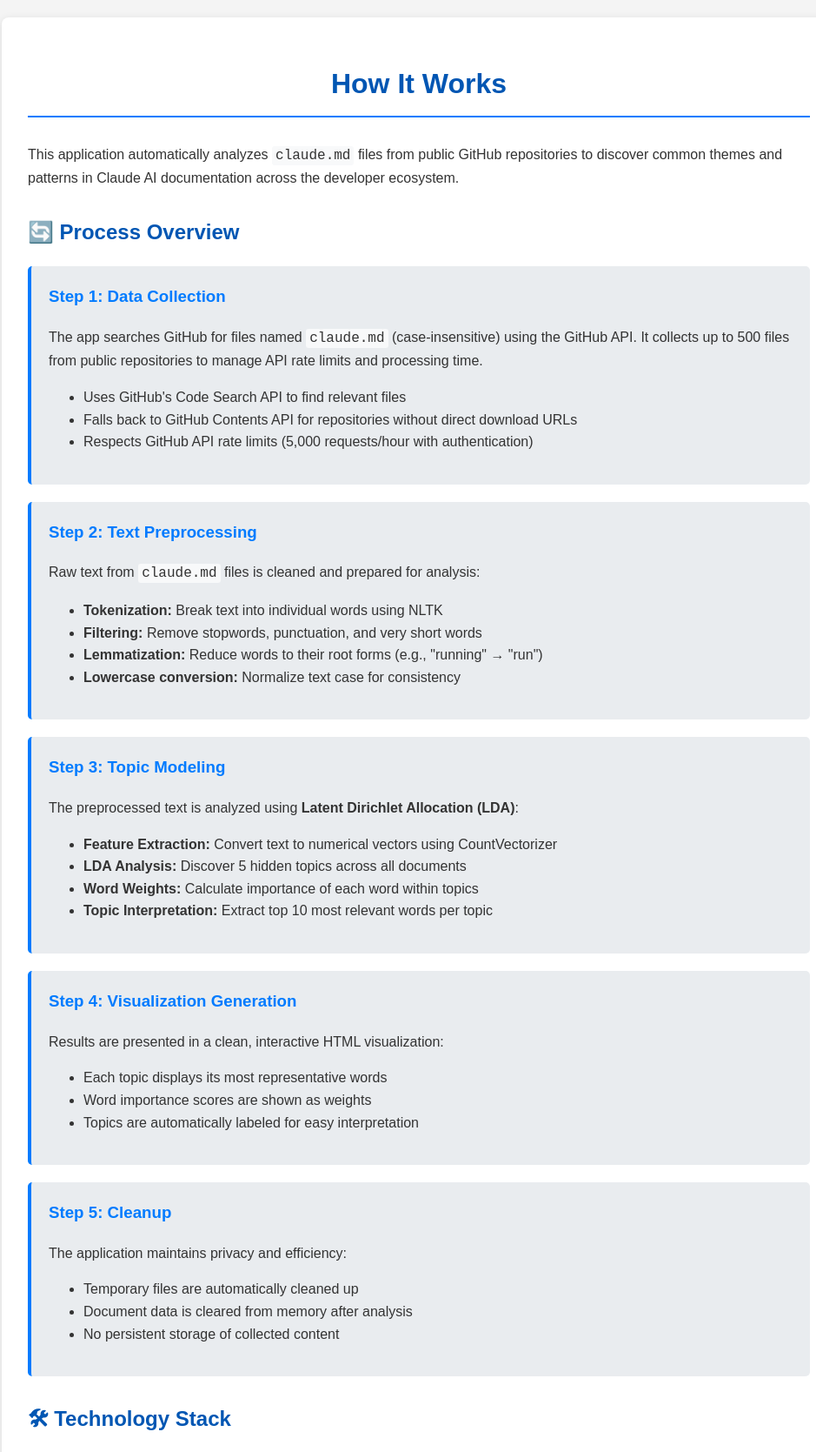
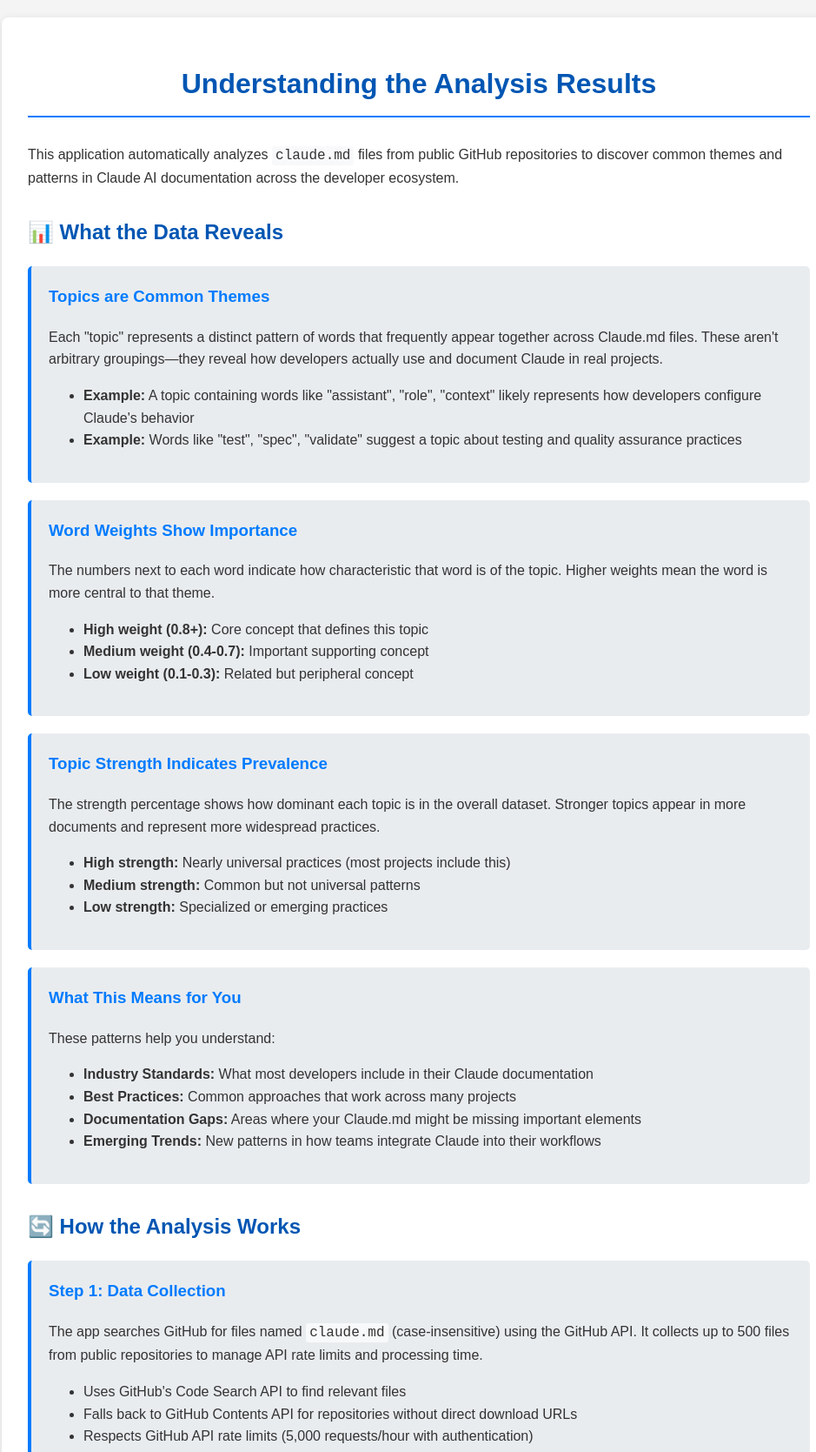
Before and after one commit to grzetich/analyzeclaudemd, a Flask app: page /how-it-works in a window 1280 px wide. Shown: the top 1669 px of the page at 87% size, without its empty margins (158-1097 px from the left). Run offline with Flask 3, Linux system fonts and the light colour scheme; parts of the project's set-up code (start-up, migrations or seed data) failed here and were passed over.

Commit message:
Enhance data visualization clarity and improve documentation
- Replace basic visualization with enhanced design featuring:
  * Semantic topic labels based on word patterns
  * Color-coded topic cards with gradient headers
  * Visual topic strength indicators with animated bars
  * Improved typography and modern UI design
  * Statistics overview with file counts and metrics

- Restructure how-it-works page to prioritize meaning over mechanics:
  * Add "What the Data Reveals" section explaining topic interpretation
  * Explain word weights and topic strength significance
  * Provide concrete examples and practical implications
  * Maintain technical details in secondary section

🤖 Generated with [Claude Code](https://claude.ai/code)

Co-Authored-By: Claude <noreply@anthropic.com>

```diff
--- a/app.py
+++ b/app.py
@@ -578,56 +578,374 @@ def perform_lda_and_visualize(documents, num_topics=5):
         # Get feature names
         feature_names = vectorizer.get_feature_names_out()
 
-        # Create simple HTML visualization
-        create_simple_visualization(lda_model, feature_names, num_topics)
+        # Calculate analysis stats for visualization
+        analysis_stats = {
+            'total_documents': len(documents),
+            'processed_documents': len(processed_docs),
+            'vocabulary_size': len(feature_names),
+            'topics_discovered': num_topics
+        }
+
+        # Create enhanced HTML visualization
+        create_enhanced_visualization(lda_model, feature_names, num_topics, analysis_stats)
         print(f"LDA visualization saved to {VIS_HTML_PATH}")
         return True
     except Exception as e:
         print(f"Error during LDA modeling or visualization: {e}")
         return False
 
-def create_simple_visualization(lda_model, feature_names, num_topics):
+def generate_topic_label(top_words):
     """
-    Creates a simple HTML visualization of LDA topics.
+    Generate a semantic label for a topic based on its top words.
     """
+    # Simple heuristic: look for common patterns in Claude.md files
+    top_3_words = top_words[:3]
+
+    # Check for common Claude.md themes
+    if any(word in top_3_words for word in ['assistant', 'claude', 'ai']):
+        return "AI Assistant Configuration"
+    elif any(word in top_3_words for word in ['project', 'repo', 'repository']):
+        return "Project Structure"
+    elif any(word in top_3_words for word in ['code', 'function', 'class']):
+        return "Code Guidelines"
+    elif any(word in top_3_words for word in ['file', 'directory', 'folder']):
+        return "File Management"
+    elif any(word in top_3_words for word in ['test', 'testing', 'spec']):
+        return "Testing & Quality"
+    elif any(word in top_3_words for word in ['data', 'database', 'api']):
+        return "Data & APIs"
+    elif any(word in top_3_words for word in ['user', 'interface', 'ui']):
+        return "User Interface"
+    elif any(word in top_3_words for word in ['deploy', 'build', 'production']):
+        return "Deployment & Build"
+    elif any(word in top_3_words for word in ['doc', 'documentation', 'readme']):
+        return "Documentation"
+    elif any(word in top_3_words for word in ['style', 'format', 'convention']):
+        return "Code Style"
+    else:
+        # Fallback: use the top 2 words
+        return f"{top_words[0].title()} & {top_words[1].title()}"
+
+def create_enhanced_visualization(lda_model, feature_names, num_topics, analysis_stats):
+    """
+    Creates an enhanced HTML visualization of LDA topics with better clarity.
+    """
+    # Calculate topic strengths for relative sizing
+    topic_strengths = []
+    for topic in lda_model.components_:
+        strength = topic.sum()  # Sum of all word weights in topic
+        topic_strengths.append(strength)
+
+    # Normalize strengths to 0.6-1.0 range for visual scaling
+    max_strength = max(topic_strengths)
+    min_strength = min(topic_strengths)
+    normalized_strengths = []
+    for strength in topic_strengths:
+        if max_strength == min_strength:
+            normalized_strengths.append(1.0)
+        else:
+            normalized = 0.6 + 0.4 * ((strength - min_strength) / (max_strength - min_strength))
+            normalized_strengths.append(normalized)
+
     html_content = """
     <!DOCTYPE html>
     <html>
     <head>
-        <title>LDA Topic Analysis</title>
+        <title>Claude.md Topic Analysis - Enhanced Visualization</title>
+        <meta charset="UTF-8">
         <style>
-            body { font-family: Arial, sans-serif; margin: 20px; background-color: #f5f5f5; }
-            .container { max-width: 1000px; margin: auto; background: white; padding: 20px; border-radius: 8px; }
-            .topic { margin: 20px 0; padding: 15px; border: 1px solid #ddd; border-radius: 5px; background-color: #fafafa; }
-            .topic-title { color: #2c3e50; font-size: 18px; font-weight: bold; margin-bottom: 10px; }
-            .word { display: inline-block; margin: 2px 5px; padding: 3px 8px; background-color: #3498db; color: white; border-radius: 3px; font-size: 12px; }
-            .word-weight { opacity: 0.8; font-size: 10px; }
+            * { box-sizing: border-box; }
+            body {
+                font-family: -apple-system, BlinkMacSystemFont, 'Segoe UI', Roboto, sans-serif;
+                margin: 0; padding: 20px;
+                background: linear-gradient(135deg, #667eea 0%, #764ba2 100%);
+                min-height: 100vh;
+                color: #333;
+            }
+            .container {
+                max-width: 1200px;
+                margin: 0 auto;
+                background: white;
+                border-radius: 12px;
+                box-shadow: 0 20px 40px rgba(0,0,0,0.1);
+                overflow: hidden;
+            }
+            .header {
+                background: linear-gradient(135deg, #2c3e50, #34495e);
+                color: white;
+                padding: 30px;
+                text-align: center;
+            }
+            .header h1 { margin: 0 0 10px 0; font-size: 2.2em; font-weight: 300; }
+            .header .subtitle { opacity: 0.9; font-size: 1.1em; margin-bottom: 20px; }
+            .stats-grid {
+                display: grid;
+                grid-template-columns: repeat(auto-fit, minmax(200px, 1fr));
+                gap: 15px;
+                margin-top: 20px;
+            }
+            .stat-card {
+                background: rgba(255,255,255,0.1);
+                padding: 15px;
+                border-radius: 8px;
+                text-align: center;
+            }
+            .stat-number { font-size: 2em; font-weight: bold; display: block; }
+            .stat-label { opacity: 0.8; font-size: 0.9em; }
+            .content { padding: 30px; }
+            .topics-intro {
+                margin-bottom: 30px;
+                padding: 20px;
+                background: #f8f9fa;
+                border-radius: 8px;
+                border-left: 4px solid #667eea;
+            }
+            .topics-grid {
+                display: grid;
+                grid-template-columns: repeat(auto-fit, minmax(450px, 1fr));
+                gap: 25px;
+                margin-top: 30px;
+            }
+            .topic-card {
+                padding: 25px;
+                border-radius: 12px;
+                background: white;
+                box-shadow: 0 4px 15px rgba(0,0,0,0.08);
+                border: 1px solid #e9ecef;
+                transition: all 0.3s ease;
+                position: relative;
+                overflow: hidden;
+            }
+            .topic-card:hover {
+                transform: translateY(-2px);
+                box-shadow: 0 8px 25px rgba(0,0,0,0.15);
+            }
+            .topic-card::before {
+                content: '';
+                position: absolute;
+                top: 0; left: 0; right: 0;
+                height: 4px;
+                background: linear-gradient(90deg, var(--topic-color), var(--topic-color-light));
+            }
+            .topic-header {
+                display: flex;
+                align-items: center;
+                justify-content: space-between;
+                margin-bottom: 20px;
+            }
+            .topic-label {
+                font-size: 1.3em;
+                font-weight: 600;
+                color: #2c3e50;
+                margin: 0;
+            }
+            .topic-number {
+                background: var(--topic-color);
+                color: white;
+                width: 32px; height: 32px;
+                border-radius: 50%;
+                display: flex;
+                align-items: center;
+                justify-content: center;
+                font-weight: bold;
+                font-size: 0.9em;
+            }
+            .words-container {
+                display: flex;
+                flex-wrap: wrap;
+                gap: 8px;
+                margin-bottom: 15px;
+            }
+            .word-tag {
+                display: inline-flex;
+                align-items: center;
+                padding: 8px 12px;
+                background: var(--topic-color);
+                color: white;
+                border-radius: 20px;
+                font-weight: 500;
+                position: relative;
+                transition: all 0.2s ease;
+            }
+            .word-tag:hover {
+                transform: scale(1.05);
+                box-shadow: 0 2px 8px rgba(0,0,0,0.2);
+            }
+            .word-primary { font-size: 1em; opacity: 1; }
+            .word-secondary { font-size: 0.9em; opacity: 0.9; }
+            .word-tertiary { font-size: 0.85em; opacity: 0.8; }
+            .topic-strength {
+                font-size: 0.85em;
+                color: #6c757d;
+                font-weight: 500;
+            }
+            .strength-bar {
+                width: 100%;
+                height: 4px;
+                background: #e9ecef;
+                border-radius: 2px;
+                margin-top: 8px;
+                overflow: hidden;
+            }
+            .strength-fill {
+                height: 100%;
+                background: var(--topic-color);
+                border-radius: 2px;
+                transition: width 1s ease-out;
+            }
+            .footer {
+                margin-top: 40px;
+                padding: 30px;
+                background: #f8f9fa;
+                text-align: center;
+                border-top: 1px solid #e9ecef;
+            }
+            .footer-content {
+                max-width: 600px;
+                margin: 0 auto;
+            }
+            .how-it-works-link {
+                display: inline-block;
+                margin-top: 15px;
+                padding: 10px 20px;
+                background: #667eea;
+                color: white;
+                text-decoration: none;
+                border-radius: 6px;
+                font-weight: 500;
+                transition: background 0.3s ease;
+            }
+            .how-it-works-link:hover {
+                background: #5a67d8;
+            }
         </style>
     </head>
     <body>
         <div class="container">
-            <h1>Topic Analysis Results</h1>
-            <p>Discovered topics and their most representative words:</p>
+            <div class="header">
+                <h1>Claude.md Topic Analysis</h1>
+                <div class="subtitle">Discovering patterns in Claude documentation across GitHub repositories</div>
+                <div class="stats-grid">
     """
 
-    # Add topics
+    # Add analysis statistics
+    html_content += f"""
+                    <div class="stat-card">
+                        <span class="stat-number">{analysis_stats['total_documents']:,}</span>
+                        <span class="stat-label">Files Found</span>
+                    </div>
+                    <div class="stat-card">
+                        <span class="stat-number">{analysis_stats['processed_documents']:,}</span>
+                        <span class="stat-label">Files Analyzed</span>
+                    </div>
+                    <div class="stat-card">
+                        <span class="stat-number">{analysis_stats['vocabulary_size']:,}</span>
+                        <span class="stat-label">Unique Words</span>
+                    </div>
+                    <div class="stat-card">
+                        <span class="stat-number">{analysis_stats['topics_discovered']}</span>
+                        <span class="stat-label">Topics Discovered</span>
+                    </div>
+    """
+
+    html_content += """
+                </div>
+            </div>
+            <div class="content">
+                <div class="topics-intro">
+                    <h3 style="margin-top: 0; color: #2c3e50;">What are these topics?</h3>
+                    <p style="margin-bottom: 0; line-height: 1.6;">
+                        Each topic represents a common theme found across Claude.md files. The words shown are the most characteristic
+                        terms for that topic, sized by their importance. Topics with stronger presence in the dataset appear more prominent.
+                    </p>
+                </div>
+                <div class="topics-grid">
+    """
+
+    # Define color palette for topics
+    colors = [
+        ('#667eea', '#764ba2'),  # Purple-blue
+        ('#f093fb', '#f5576c'),  # Pink-red
+        ('#4facfe', '#00f2fe'),  # Blue-cyan
+        ('#43e97b', '#38f9d7'),  # Green-teal
+        ('#fa709a', '#fee140'),  # Pink-yellow
+        ('#a8edea', '#fed6e3'),  # Light teal-pink
+        ('#ff9a9e', '#fecfef'),  # Light pink
+        ('#a18cd1', '#fbc2eb'),  # Purple-pink
+    ]
+
+    # Add topics with enhanced styling
     for topic_idx, topic in enumerate(lda_model.components_):
-        top_words_idx = topic.argsort()[-10:][::-1]
+        top_words_idx = topic.argsort()[-12:][::-1]  # Get top 12 words
         top_words = [feature_names[i] for i in top_words_idx]
         weights = [topic[i] for i in top_words_idx]
 
-        html_content += f'<div class="topic"><div class="topic-title">Topic {topic_idx + 1}</div>'
-        for word, weight in zip(top_words, weights):
-            html_content += f'<span class="word">{word} <span class="word-weight">({weight:.3f})</span></span>'
-        html_content += '</div>'
+        # Generate semantic label
+        topic_label = generate_topic_label(top_words)
+
+        # Get colors for this topic
+        color_primary, color_secondary = colors[topic_idx % len(colors)]
+
+        # Calculate relative strength
+        strength_percent = int(normalized_strengths[topic_idx] * 100)
+
+        html_content += f"""
+                <div class="topic-card" style="--topic-color: {color_primary}; --topic-color-light: {color_secondary};">
+                    <div class="topic-header">
+                        <h3 class="topic-label">{topic_label}</h3>
+                        <div class="topic-number">{topic_idx + 1}</div>
+                    </div>
+                    <div class="words-container">
+        """
+
+        # Add words with different styling based on importance
+        for i, (word, weight) in enumerate(zip(top_words, weights)):
+            if i < 3:
+                css_class = "word-tag word-primary"
+            elif i < 6:
+                css_class = "word-tag word-secondary"
+            else:
+                css_class = "word-tag word-tertiary"
+
+            html_content += f'<span class="{css_class}">{word}</span>'
+
+        html_content += f"""
+                    </div>
+                    <div class="topic-strength">
+                        Topic Strength: {strength_percent}%
+                        <div class="strength-bar">
+                            <div class="strength-fill" style="width: {strength_percent}%;"></div>
+                        </div>
+                    </div>
+                </div>
+        """
 
     html_content += """
-            <div style="margin-top: 40px; padding: 20px; background-color: #e9ecef; border-radius: 5px; font-size: 12px; color: #6c757d; text-align: center;">
-                <strong>Privacy Notice:</strong> No data is saved or retained by this application. All analysis is performed in memory and temporary files are cleaned up after processing.
-                <br><br>
-                <a href="/how-it-works" style="color: #007bff; text-decoration: none; font-weight: bold;">How it works →</a>
+                </div>
+            </div>
+            <div class="footer">
+                <div class="footer-content">
+                    <strong>Privacy Notice:</strong> No data is saved or retained by this application.
+                    All analysis is performed in memory and temporary files are cleaned up after processing.
+                    <br>
+                    <a href="/how-it-works" class="how-it-works-link">How it works →</a>
+                </div>
             </div>
         </div>
+        <script>
+            // Add simple animations
+            document.addEventListener('DOMContentLoaded', function() {
+                // Animate strength bars
+                setTimeout(function() {
+                    const strengthBars = document.querySelectorAll('.strength-fill');
+                    strengthBars.forEach(bar => {
+                        const width = bar.style.width;
+                        bar.style.width = '0%';
+                        setTimeout(() => bar.style.width = width, 100);
+                    });
+                }, 500);
+            });
+        </script>
     </body>
     </html>
     """
@@ -640,6 +958,19 @@ def create_simple_visualization(lda_model, feature_names, num_topics):
     except Exception as e:
         print(f"Error writing visualization file: {e}")
         raise
+
+def create_simple_visualization(lda_model, feature_names, num_topics):
+    """
+    Creates a simple HTML visualization of LDA topics (legacy function for backward compatibility).
+    """
+    # For backward compatibility, we'll just call the enhanced version with default stats
+    analysis_stats = {
+        'total_documents': 0,
+        'processed_documents': 0,
+        'vocabulary_size': len(feature_names),
+        'topics_discovered': num_topics
+    }
+    create_enhanced_visualization(lda_model, feature_names, num_topics, analysis_stats)
 
 # --- Flask Routes ---
 
--- a/templates/how_it_works.html
+++ b/templates/how_it_works.html
@@ -82,11 +82,53 @@
 </head>
 <body>
     <div class="container">
-        <h1>How It Works</h1>
+        <h1>Understanding the Analysis Results</h1>
 
         <p>This application automatically analyzes <code>claude.md</code> files from public GitHub repositories to discover common themes and patterns in Claude AI documentation across the developer ecosystem.</p>
 
-        <h2>🔄 Process Overview</h2>
+        <h2>📊 What the Data Reveals</h2>
+
+        <div class="step">
+            <h3>Topics are Common Themes</h3>
+            <p>Each "topic" represents a distinct pattern of words that frequently appear together across Claude.md files. These aren't arbitrary groupings—they reveal how developers actually use and document Claude in real projects.</p>
+            <ul>
+                <li><strong>Example:</strong> A topic containing words like "assistant", "role", "context" likely represents how developers configure Claude's behavior</li>
+                <li><strong>Example:</strong> Words like "test", "spec", "validate" suggest a topic about testing and quality assurance practices</li>
+            </ul>
+        </div>
+
+        <div class="step">
+            <h3>Word Weights Show Importance</h3>
+            <p>The numbers next to each word indicate how characteristic that word is of the topic. Higher weights mean the word is more central to that theme.</p>
+            <ul>
+                <li><strong>High weight (0.8+):</strong> Core concept that defines this topic</li>
+                <li><strong>Medium weight (0.4-0.7):</strong> Important supporting concept</li>
+                <li><strong>Low weight (0.1-0.3):</strong> Related but peripheral concept</li>
+            </ul>
+        </div>
+
+        <div class="step">
+            <h3>Topic Strength Indicates Prevalence</h3>
+            <p>The strength percentage shows how dominant each topic is in the overall dataset. Stronger topics appear in more documents and represent more widespread practices.</p>
+            <ul>
+                <li><strong>High strength:</strong> Nearly universal practices (most projects include this)</li>
+                <li><strong>Medium strength:</strong> Common but not universal patterns</li>
+                <li><strong>Low strength:</strong> Specialized or emerging practices</li>
+            </ul>
+        </div>
+
+        <div class="step">
+            <h3>What This Means for You</h3>
+            <p>These patterns help you understand:</p>
+            <ul>
+                <li><strong>Industry Standards:</strong> What most developers include in their Claude documentation</li>
+                <li><strong>Best Practices:</strong> Common approaches that work across many projects</li>
+                <li><strong>Documentation Gaps:</strong> Areas where your Claude.md might be missing important elements</li>
+                <li><strong>Emerging Trends:</strong> New patterns in how teams integrate Claude into their workflows</li>
+            </ul>
+        </div>
+
+        <h2>🔄 How the Analysis Works</h2>
 
         <div class="step">
             <h3>Step 1: Data Collection</h3>
```
